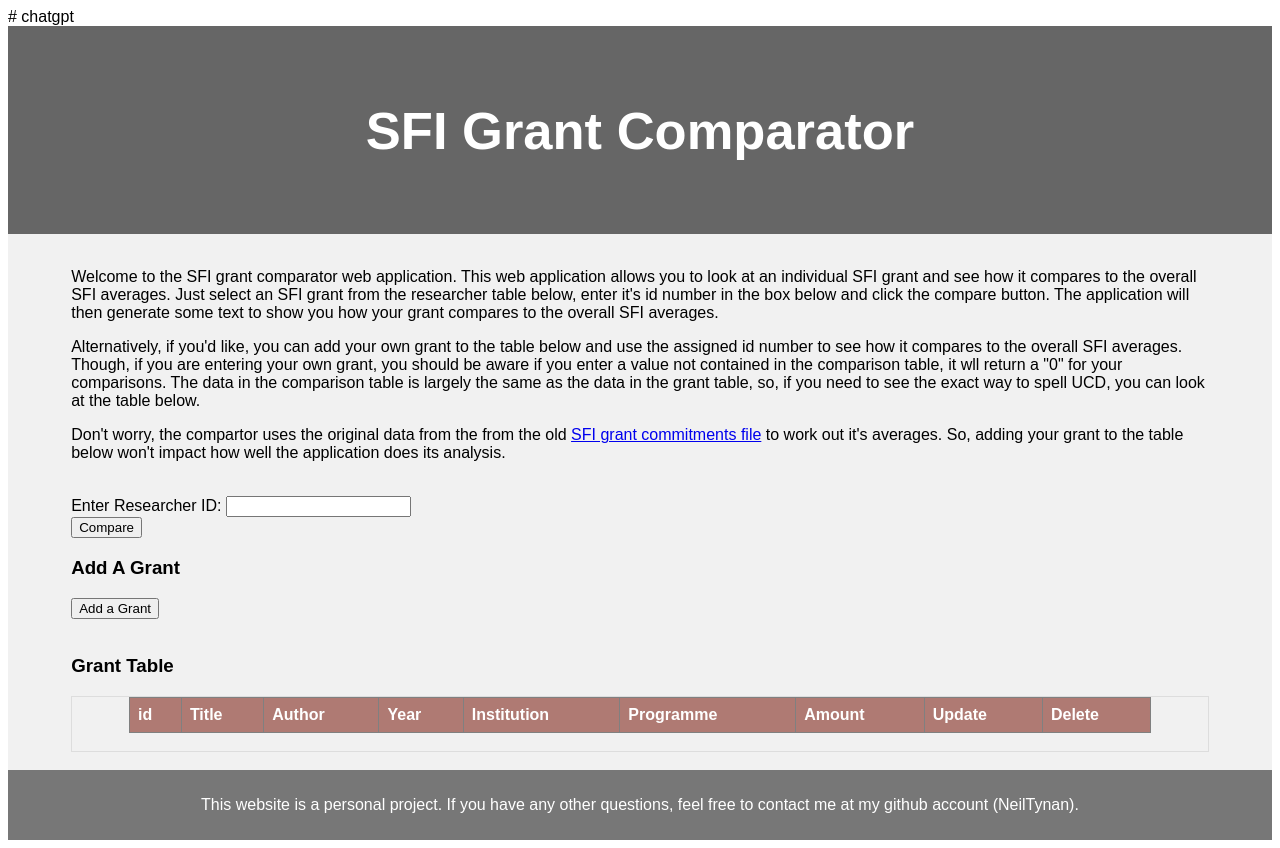
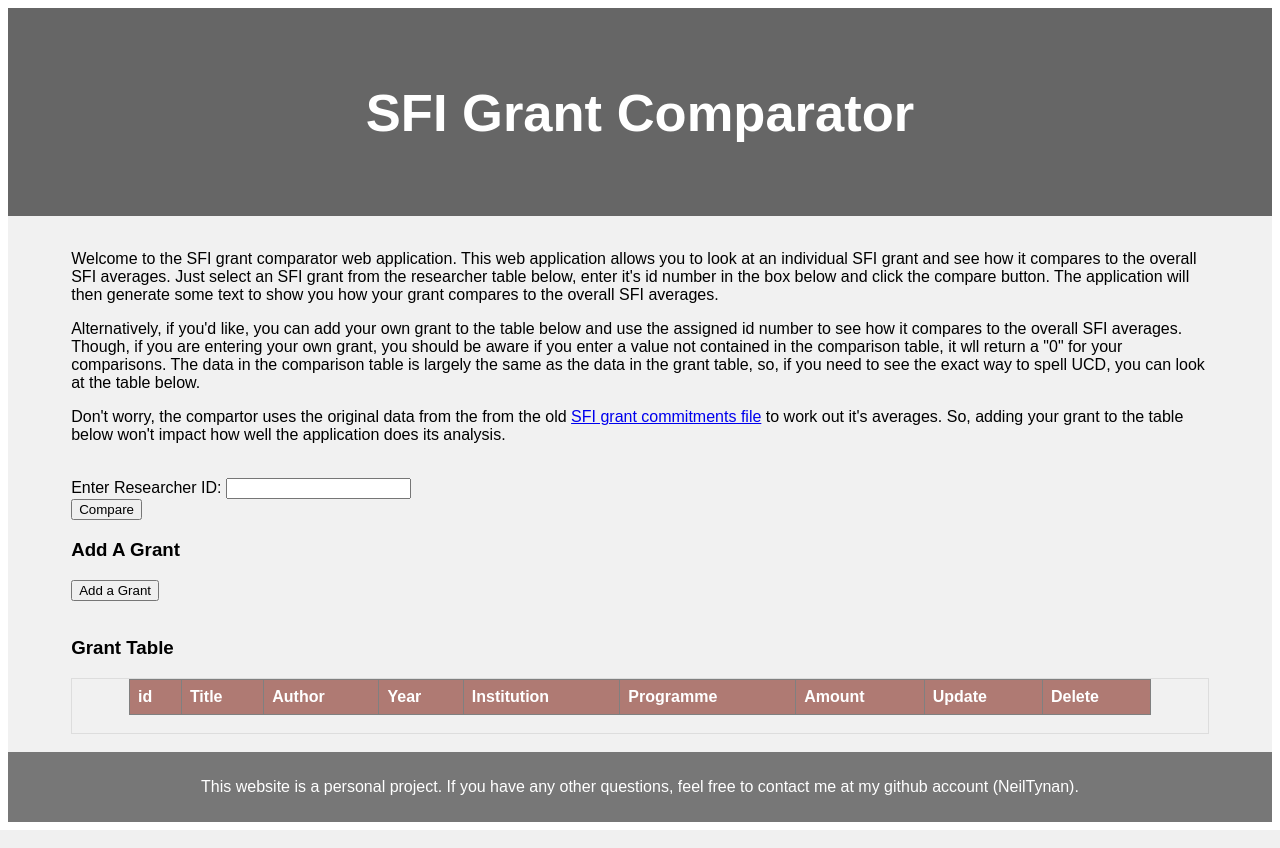
Before and after one commit to NeilTynan/WSAA-project, a Flask app: page / in a window 1280 px wide. Run offline with Flask 2, Linux system fonts and the light colour scheme; data that the repository does not hold is empty.

Commit message:
updated html

```diff
--- a/templates/1table.html
+++ b/templates/1table.html
@@ -1,7 +1,7 @@
 <!DOCTYPE html>
 <html lang="en">
 <head>
-<script src="https://code.jquery.com/jquery-3.6.0.min.js"></script> # chatgpt
+<script src="https://code.jquery.com/jquery-3.6.0.min.js"></script>
 <title>CSS Template</title>
 <meta charset="utf-8">
 <meta name="viewport" content="width=device-width, initial-scale=1">
```
